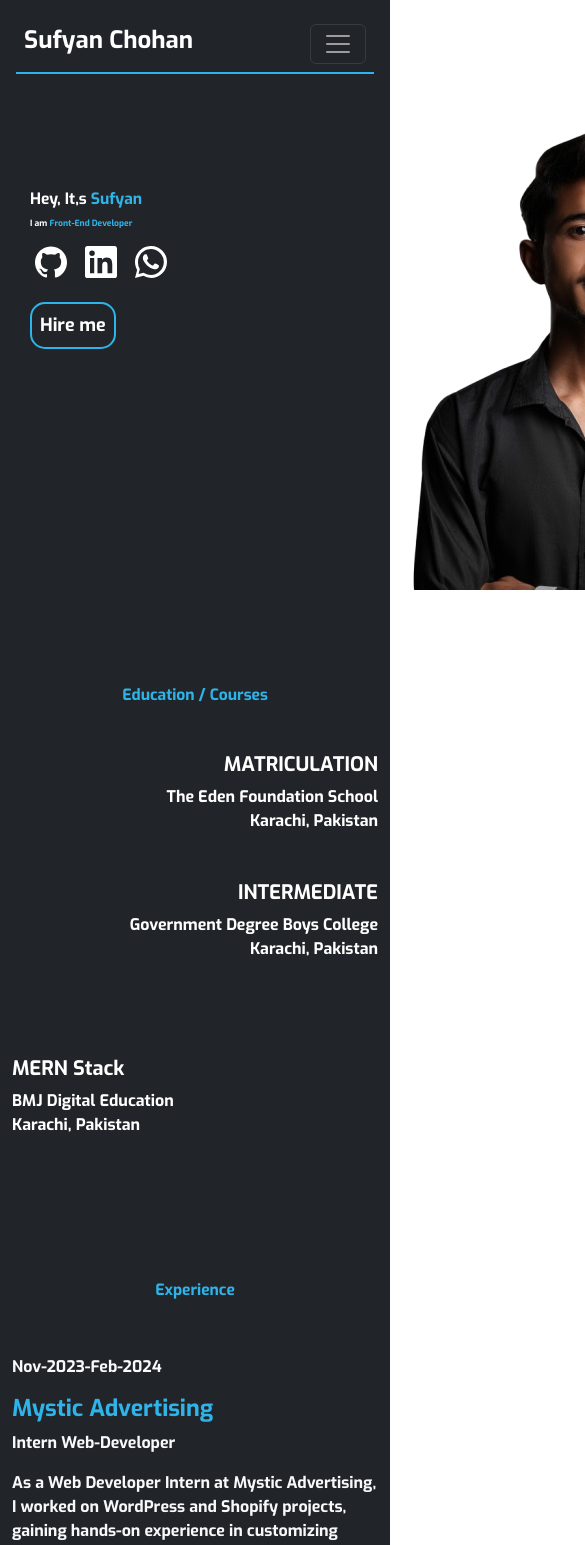
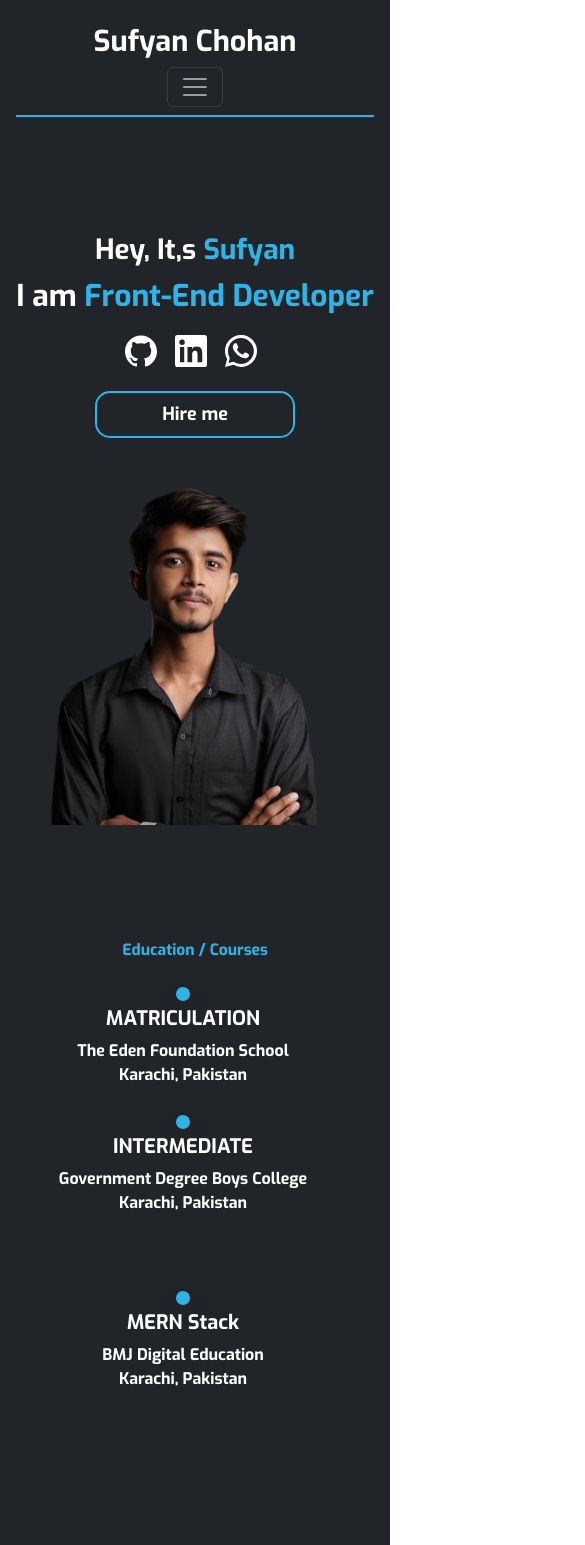
Before and after one commit to SufyanChohan/Portfolio, a React (Vite) app: page / in a window 390 px wide. Shown: the top 1545 px of the page, 585 px wide, since content can reach past the window. Built offline with nearby package versions, Linux system fonts and the light colour scheme.

Commit message:
responsive done

```diff
--- a/src/Components/Education.jsx
+++ b/src/Components/Education.jsx
@@ -43,7 +43,7 @@ export default function EducationTimeline() {
       exit={{ x: -100, opacity: 0 }}
       transition={{ duration: 0.9 }}
       viewport={{ once: false, amount: 0.2 }}>
-          <div className="timeline-dot bg-success shadow"></div>
+          <div className="timeline-dot  shadow"></div>
           <h5 className="fw-bold">{item.title}</h5>
           <p className="mb-0">{item.institute}</p>
           <p className="mb-0">{item.location}</p>
@@ -63,7 +63,7 @@ export default function EducationTimeline() {
       exit={{ x: -100, opacity: 0 }}
       transition={{ duration: 0.9 }}
       viewport={{ once: false, amount: 0.2 }}>
-          <div className="timeline-dot bg-success shadow"></div>
+          <div className="timeline-dot shadow"></div>
           <h5 className="fw-bold">{item.title}</h5>
           <p className="mb-0">{item.institute}</p>
           <p className="mb-0">{item.location}</p>
--- a/src/Components/Footer.jsx
+++ b/src/Components/Footer.jsx
@@ -14,7 +14,7 @@ export default function Footer() {
       <div className='bg-dark text-light pt-5 pb-4'>
         <div className='container d-flex justify-content-between'>
         <div className='w-25'> <h1 onClick={()=>navigate("/")} className='myname'>Sufyan Chohan</h1>
-        <p className='text-light'>I'm a passionate web developer dedicated to crafting clean, modern, and user-focused websites. With a strong foundation in HTML, CSS, JavaScript, and popular frameworks, I turn ideas into responsive and engaging digital experiences.</p>
+        <p className='text-light'>I'm a web developer focused on building clean, modern, and user-friendly websites. I turn ideas into responsive, engaging experiences using HTML, CSS, JavaScript, and modern frameworks.</p>
         </div>
         <div><h3 className='font'>Social Links:</h3>
         <div className="socials d-flex mt-4">
@@ -25,7 +25,7 @@ export default function Footer() {
         </div>
         <div>
           <h4 className="font">Phone:</h4>
-        <p className='phone '><a target='_blank' href="tel:923131071174">0313-1071174</a></p>
+        <p className='phone '><a target='_blank' href="tel:923131071174">+923131071174</a></p>
           <h4 className="font">Email:</h4>
         <p className='email'><a target='_blank' href="mailto:chohansufyan4@gmail.com">chohansufyan4@gmail.com</a></p>
 </div>
--- a/src/Pages/Home.jsx
+++ b/src/Pages/Home.jsx
@@ -15,15 +15,17 @@ import shoplogo from '../assets/shopify.png'
 
 import { motion } from 'framer-motion'
 import EducationTimeline from '../Components/Education'
+import { map } from 'framer-motion/client'
 
 export default function Home() {
   return (
     <div>
+      {/* hero section Start */}
       <div>
-        <div className='bg-dark'>
+        <div className='bg-dark mainfirst'>
       <div className="main container ">
 
-        <div className='first col-12 col-md-6 mb-4 mb-md-0'><motion.h1 className='firsthead'
+        <div className='first left'><motion.h1 className='firsthead'
             initial={{ x: -100, opacity: 0 }}
       whileInView={{ x: 0, opacity: 1 }}
       exit={{ x: -100, opacity: 0 }}
@@ -43,14 +45,14 @@ export default function Home() {
         <Whatsapplogo/>
         </div>
     <div className='pt-3'>
-      <a href="https://wa.me/923131071174" target='-blank'><button className='hirebtn'> Hire me</button></a>
+      <a href="https://wa.me/923131071174" target='_blank'><button className='hirebtn'> Hire me</button></a>
       </div>
-        </div>
-        <div className=' col-12 col-md-6 text-center'><img src={img} alt="" />
-        </div>
-
 
         </div>
+        <div className='text-center right'>
+          <img src={img} alt="" />
+        </div>
+      </div>
 
         </div>
       </div>
@@ -118,22 +120,30 @@ export default function Home() {
       {/* skills section Start */}
       <div className='bg-dark text-light pt-5' id='skillsec' >
         <div className='container text-center'>
+          <h2 className='heading mb-5'>Skills</h2>
+       <div className='row '>
+          {[
+            {logo: htmllogo, label: 'HTML'},
+            { logo: csslogo, label: 'CSS' },
+        { logo: jslogo, label: 'JavaScript' },
+        { logo: reactlogo, label: 'React JS' },
+        { logo: nextlogo, label: 'Next JS' },
+        { logo: bootlogo, label: 'Bootstrap' },
+        { logo: wordlogo, label: 'WordPress' },
+        { logo: shoplogo, label: 'Shopify' },
+          ].map((item, index) => (
+            <div className='col-6 col-sm-4 col-md-3 '>
+              <div className="skillbox">
+                <img src={item.logo} alt={item.label} className="img-fluid" style={{ maxWidth: '80px' }}/>
+                <p className='mt-2'>{item.label}</p>
+              </div>
+            </div>
 
-          <h2 className='heading'>Skills</h2>
-        <div className=''>
-          <div className='d-flex justify-content-center'>
-          <div className='skillbox'><img width={"80px"} src={htmllogo} alt="" /><p>HTML</p></div>
-          <div className='skillbox'><img width={"80px"} src={csslogo} alt="" /><p>CSS</p></div>
-          <div className='skillbox'><img width={"80px"} src={jslogo} alt="" /><p>JavaScript</p></div>
-          <div className='skillbox'><img width={"80px"} src={reactlogo} alt="" /><p>React JS</p></div>
-          </div>
-          <div className="d-flex justify-content-center">
-          <div className='skillbox'><img width={"80px"} src={nextlogo} alt="" /><p>Next JS</p></div>
-          <div className='skillbox'><img width={"90px"} src={bootlogo} alt="" /><p>Bootstrap</p></div>
-          <div className='skillbox'><img width={"80px"} src={wordlogo} alt="" /><p>Wordpress</p></div>
-          <div className='skillbox'><img width={"80px"} src={shoplogo} alt=""/><p>Shopify</p></div>
-          </div>
-        </div>
+          )
+          )
+
+          }
+       </div>
         </div>
       </div>
       {/* Skills section end? */}
--- a/src/Styles/Footer.css
+++ b/src/Styles/Footer.css
@@ -15,3 +15,27 @@
     text-decoration: none;
     color: white;
 }
+@media (max-width: 768px) {
+    .container {
+        flex-direction: column;
+        align-items: center;
+        text-align: center;
+    }
+
+    .container > div {
+        width: 100% !important;
+        margin-bottom: 20px;
+    }
+
+    .socials {
+        justify-content: center;
+    }
+
+    .myname {
+        font-size: 1.8em;
+    }
+
+    .phone, .email {
+        font-size: 1em;
+    }
+}
--- a/src/Styles/Home.css
+++ b/src/Styles/Home.css
@@ -8,16 +8,38 @@ body,h1,h2,h3,h4,p{
     color: white;
     display: flex;
     justify-content: space-between;
-     padding-left: 30px;
-     padding-right: 30px;
+     align-items: center;
+}
+.left, .right {
+  flex: 1 1 50%;
+}
+@media (max-width: 768px) {
+  .main {
+    flex-direction: column;
+  } .left, .right {
+    flex: 1 1 100%;
+    text-align: center;
+  }
+  .d-flex {
+    justify-content: center;
+  }
+
+  .hirebtn {
+    width: 100%;
+    max-width: 200px;
+  }
+
+  img {
+    max-width: 100%;
+    height: auto;
+  }
 }
 .firsthead{
-     font-size: 4vw;
-     margin-top: 100px;
+    margin-top: 100px;
 
 }
 .firstp{
-    font-size: 2.2vw;
+    font-size: 30px;
 }
 .hirebtn{
     background-color:rgb(33, 37, 41) ;
--- a/src/Styles/timeline.css
+++ b/src/Styles/timeline.css
@@ -12,3 +12,62 @@
    background-color: rgb(47, 180, 233);
 
 }
+
+
+.timeline-border {
+  width: 4px;
+  background-color: rgb(33, 37, 41);
+  left: 50%;
+
+}
+
+
+.timeline-dot {
+  width: 14px;
+  height: 14px;
+  border-radius: 50%;
+  position: absolute;
+  top: 0;
+ z-index: 1;
+
+ background-color: rgb(47, 180, 233);
+}
+.timeline-item-left {
+  padding-right: 2rem;
+}
+.timeline-item-left .timeline-dot {
+  right: -7px;
+}
+
+
+.timeline-item-right {
+  padding-left: 2rem;
+}
+.timeline-item-right .timeline-dot {
+  left: -7px;
+}
+@media(min-width: 767.98px){
+  .timeline-dot{
+    display: none ;
+  }
+}
+@media (max-width: 767.98px) {
+  .timeline-border {
+    display: none;
+  }
+
+  .timeline-item-left,
+  .timeline-item-right {
+    text-align: center !important;
+    padding-left: 0 !important;
+    padding-right: 0 !important;
+  }
+
+  .timeline-dot {
+    left: 50% !important;
+    right: auto !important;
+    transform: translateX(-50%);
+    margin-top: -20px;
+    color: white;
+  }
+}
```
Also changed, not shown: src/assets/bootstrap.png, src/assets/mystic.png (deleted).
